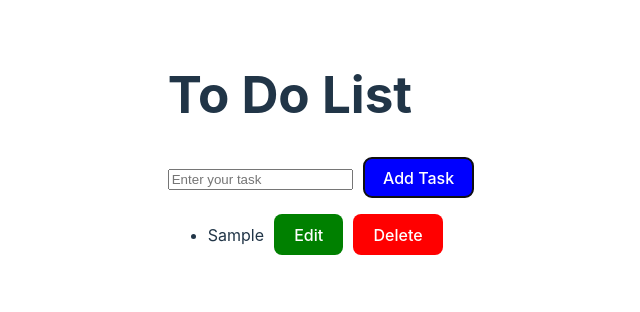
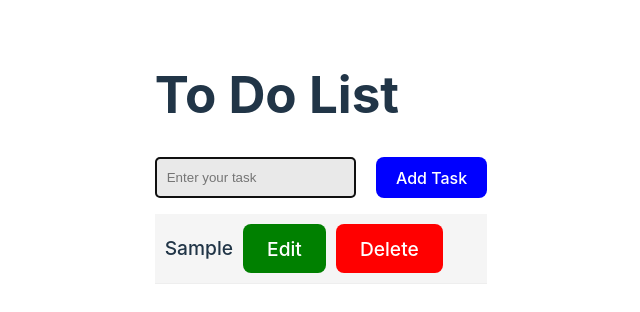
Before and after one commit to GregoryVDev/FinalToDoList, a React (Vite) app: page / in a window 1280 px wide. Both pictures are taken after typing "Sample" into the empty fields and a click on the button "Add Task". Shown: the top 312 px of the page, without its empty margins (319-959 px from the left). Built offline with nearby package versions, Linux system fonts and the light colour scheme.

Commit message:
Added background color for even and odd <li> and for buttons and added the focus input

```diff
--- a/src/App.css
+++ b/src/App.css
@@ -4,44 +4,80 @@
   padding: 2rem;
 }
 
-.logo {
-  height: 6em;
-  padding: 1.5em;
-  will-change: filter;
-  transition: filter 300ms;
-}
-.logo:hover {
-  filter: drop-shadow(0 0 2em #646cffaa);
-}
-.logo.react:hover {
-  filter: drop-shadow(0 0 2em #61dafbaa);
+.app-container {
+  display: flex;
+  flex-direction: column;
+  align-items: center;
 }
 
-@keyframes logo-spin {
-  from {
-    transform: rotate(0deg);
-  }
-  to {
-    transform: rotate(360deg);
-  }
+.add-task-container {
+  display: flex;
+  margin-bottom: 1rem;
+  width: 100%;
 }
 
-@media (prefers-reduced-motion: no-preference) {
-  a:nth-of-type(2) .logo {
-    animation: logo-spin infinite 20s linear;
-  }
+.task-input {
+  padding: 10px;
+  margin-right: 10px;
+  width: 100%;
+  border-radius: 4px;
+  flex: 1;
+  background-color: #e9e9e9;
 }
 
-.card {
-  padding: 2em;
+.title-container {
+  margin-bottom: 2rem;
 }
 
-.read-the-docs {
-  color: #888;
+.todo-list-container {
+  width: 100%;
+  max-width: 600px;
+}
+
+.task-list {
+  list-style-type: none;
+  padding: 0;
+}
+
+.task-item {
+  display: flex;
+  justify-content: space-between;
+  align-items: center;
+  padding: 10px;
+  border-bottom: 1px solid #eee;
+}
+
+.task-item:nth-child(odd) {
+  background-color: #f5f5f5; /* Couleur de fond pour les éléments impairs */
+}
+
+.task-item:nth-child(even) {
+  background-color: #e9e9e9; /* Couleur de fond pour les éléments pairs */
+}
+
+.task-item-content {
+  display: flex;
+  align-items: center;
+}
+
+.edit-task-container {
+  display: flex;
+  align-items: center;
 }
 
 button {
   margin-left: 10px;
+  padding: 5px 10px;
+  border: none;
+  border-radius: 4px;
+  cursor: pointer;
 }
 
-/* TO DO LIST */
+button:hover {
+  opacity: 0.8;
+}
+
+li {
+  font-weight: 500;
+  font-size: 1.2rem;
+}
--- a/src/App.jsx
+++ b/src/App.jsx
@@ -3,7 +3,7 @@ import { TodoList } from "./components/TodoList";
 
 export const App = () => {
   return (
-    <div>
+    <div className="app-container">
       <TodoList />
     </div>
   );
--- a/src/components/AddTask.jsx
+++ b/src/components/AddTask.jsx
@@ -1,33 +1,35 @@
 import { Button } from "./Button";
-import { useState } from "react";
+import { useState, useEffect, useRef } from "react";
 
 export const AddTask = ({ setTasks }) => {
-  const [newTask, setNewTask] = useState(""); // Variable NewTasks and setNewTask to update with an empty useState
+  const [newTask, setNewTask] = useState("");
+  const inputRef = useRef(null);
 
-  console.log(newTask);
+  useEffect(() => {
+    inputRef.current.focus();
+  }, []);
 
   const handlerClickAdd = () => {
     if (newTask !== "") {
-      // Check that NewTask is not empty
-      setTasks((prevTasks) => [...prevTasks, newTask]); // Update the prevTasks list with a new task in the table
-      setNewTask(""); // Resets 'newTask' to empty the input for the next task
-      // console.log("A task has been added");
+      setTasks((prevTasks) => [...prevTasks, newTask]);
+      setNewTask("");
+      inputRef.current.focus();
     } else {
       alert("Please you must fill in the field");
     }
   };
 
-  // When you press "enter", it calls handlerClickAdd
   const handleKeyDown = (event) => {
     if (event.key === "Enter") {
       handlerClickAdd();
-      // console.log("test");
     }
   };
 
   return (
-    <div>
+    <div className="add-task-container">
       <input
+        ref={inputRef}
+        className="task-input"
         type="text"
         placeholder="Enter your task"
         value={newTask}
--- a/src/components/TodoList.jsx
+++ b/src/components/TodoList.jsx
@@ -1,36 +1,39 @@
-import { useState, useEffect } from "react";
+import { useState, useRef, useEffect } from "react";
 import { Button } from "../components/Button";
 import { AddTask } from "../components/AddTask";
 
 export const Title = ({ titre }) => {
   return (
-    <div>
+    <div className="title-container">
       <h1>{titre}</h1>
     </div>
   );
 };
 
 export const TodoList = () => {
-  const [tasks, setTasks] = useState([]); // Const tasks with useState empty and update with setTasks
-  // Initiates the index of the current task
+  const [tasks, setTasks] = useState([]);
   const [editIndex, setEditIndex] = useState(null);
-  // Initializes the current task value
   const [editTask, setEditTask] = useState("");
+  const editInputRef = useRef(null);
+
+  useEffect(() => {
+    if (editIndex !== null) {
+      editInputRef.current.focus();
+    }
+  }, [editIndex]);
 
   const editTasks = (updateTask, index) => {
-    setEditTask(updateTask); // Updates the task value
-    setEditIndex(index); //  Updates the task index
+    setEditTask(updateTask);
+    setEditIndex(index);
   };
-
-  console.log(tasks);
 
   const handleClickEdit = () => {
     if (editTask !== "") {
-      const newTasks = [...tasks]; // Creates a copy of the task list
-      newTasks[editIndex] = editTask; // Updates the task just modified in the newTasks array
-      setTasks(newTasks); // Update newTasks on setTasks
-      setEditTask(""); // Resets useState after editing
-      setEditIndex(null); // No task in progress is modified
+      const newTasks = [...tasks];
+      newTasks[editIndex] = editTask;
+      setTasks(newTasks);
+      setEditTask("");
+      setEditIndex(null);
     } else {
       alert("Task cannot be empty!");
     }
@@ -43,23 +46,24 @@ export const TodoList = () => {
   };
 
   const deleteTask = (index) => {
-    const newTasks = tasks.filter((task, i) => i !== index); // Browse each item (task) in the ‘tasks’ list
+    const newTasks = tasks.filter((task, i) => i !== index);
     setTasks(newTasks);
   };
 
   return (
-    <div>
+    <div className="todo-list-container">
       <Title titre="To Do List" />
       <AddTask setTasks={setTasks} />
-      <ul>
+      <ul className="task-list">
         {tasks.map((task, index) => (
-          <li key={index}>
-            {editIndex === index ? ( // editIndex corresponds to the modified task index
-              <div>
+          <li key={index} className="task-item">
+            {editIndex === index ? (
+              <div className="edit-task-container">
                 <input
+                  ref={editInputRef}
                   type="text"
                   value={editTask}
-                  onChange={(e) => setEditTask(e.target.value)} // if we change the text, we update the new value
+                  onChange={(e) => setEditTask(e.target.value)}
                   onKeyDown={handleKeyDown}
                 />
                 <Button
@@ -69,7 +73,7 @@ export const TodoList = () => {
                 />
               </div>
             ) : (
-              <div>
+              <div className="task-item-content">
                 {task}
                 <Button
                   onClick={() => editTasks(task, index)}
```
